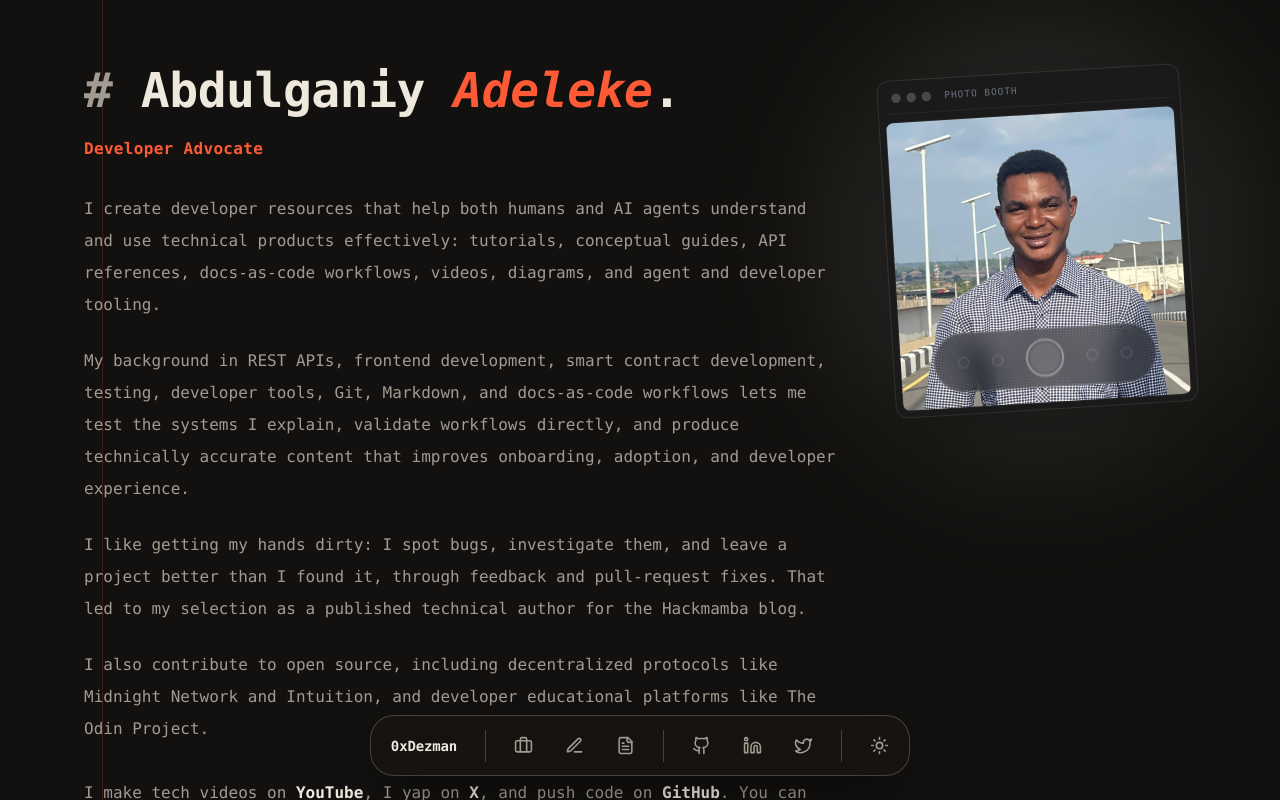
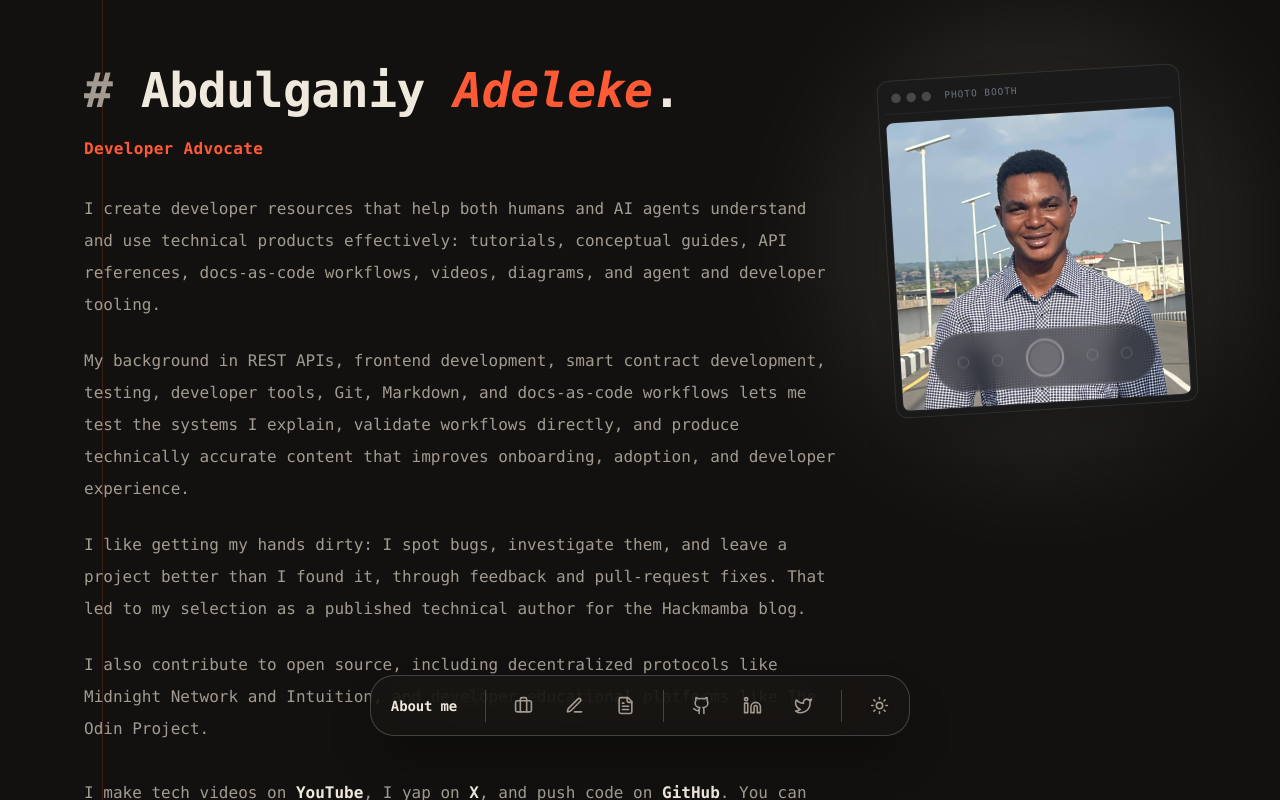
Before and after one commit to manueldezman/Portfolio-2, a Next.js app: page / in a window 1280 px wide. Shown: the top 800 px of the page. Built offline with nearby package versions, Linux system fonts and the light colour scheme.

Commit message:
feat: make the navbar responsive

```diff
--- a/components/Footer.tsx
+++ b/components/Footer.tsx
@@ -11,7 +11,7 @@ const links = [
 
 export function Footer() {
   return (
-    <footer className="editorial-shell mt-24 border-t-[3px] border-[var(--rule)] py-10">
+    <footer className="editorial-shell mt-24 border-t-[3px] border-[var(--rule)] pt-10 pb-24 sm:pb-36">
       <div className="flex flex-col justify-between gap-6 text-sm text-[var(--muted)] md:flex-row md:items-center">
         <div>
           <p className="font-mono font-bold uppercase text-[var(--text)]">Abdulganiy Adeleke</p>
--- a/components/Header.tsx
+++ b/components/Header.tsx
@@ -26,13 +26,13 @@ function Divider({ className = "" }: { className?: string }) {
 
 export function Header() {
   return (
-    <header className="pointer-events-none fixed inset-x-0 bottom-[calc(1.5rem+env(safe-area-inset-bottom))] z-50 flex justify-center px-4">
+    <header className="pointer-events-none fixed inset-x-0 bottom-[calc(1.5rem+env(safe-area-inset-bottom))] sm:bottom-[calc(4rem+env(safe-area-inset-bottom))] z-50 flex justify-center px-4">
       <nav className="pointer-events-auto flex items-center gap-1 rounded-[20px] border border-[var(--rule-soft)] bg-[color-mix(in_srgb,var(--surface)_72%,transparent)] p-1.5 shadow-[0_25px_50px_-12px_rgba(0,0,0,0.45)] backdrop-blur-xl sm:gap-2 sm:rounded-[24px] sm:p-2">
         <Link
           className="link-ring hidden shrink-0 px-3 text-sm font-bold tracking-[-0.01em] text-[var(--text)] sm:block"
           href="/"
         >
-          0xDezman
+          About me
         </Link>
 
         <Divider className="hidden sm:block" />
```
